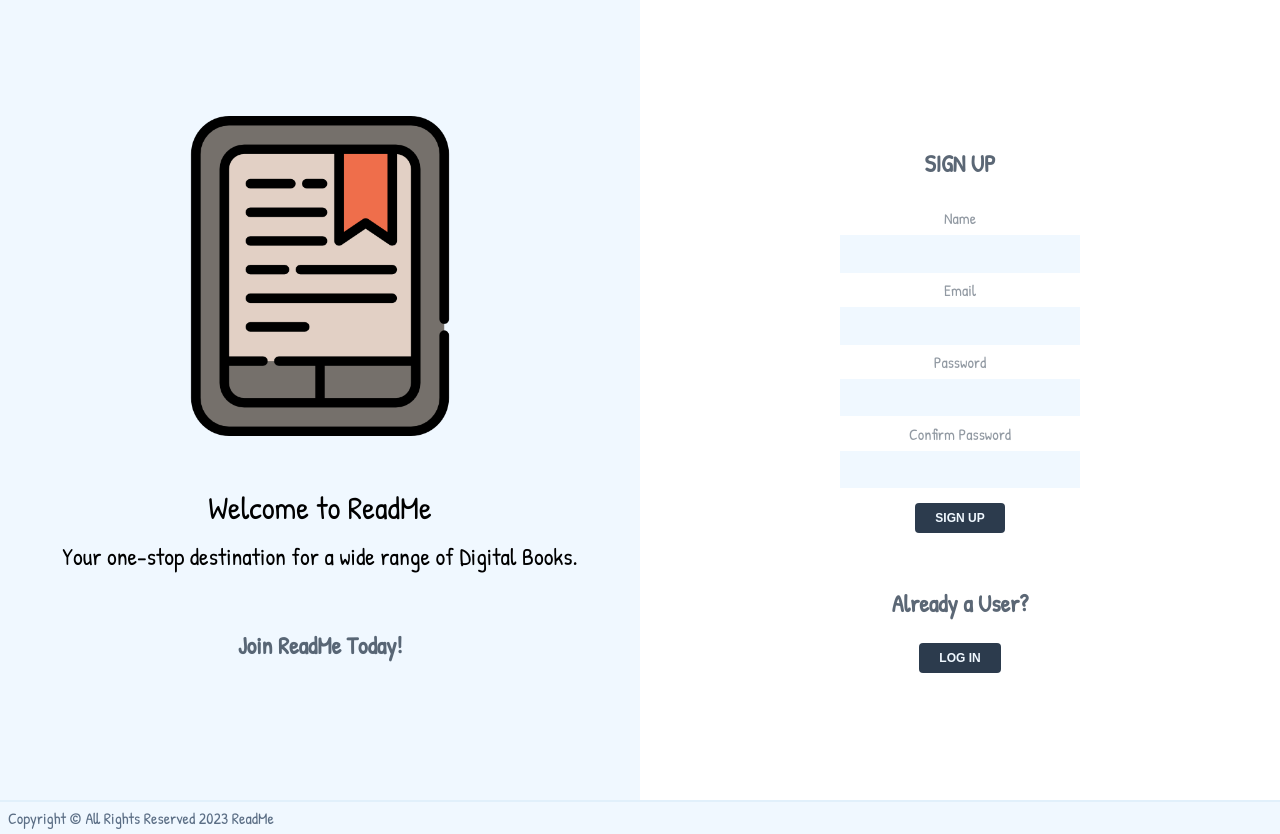
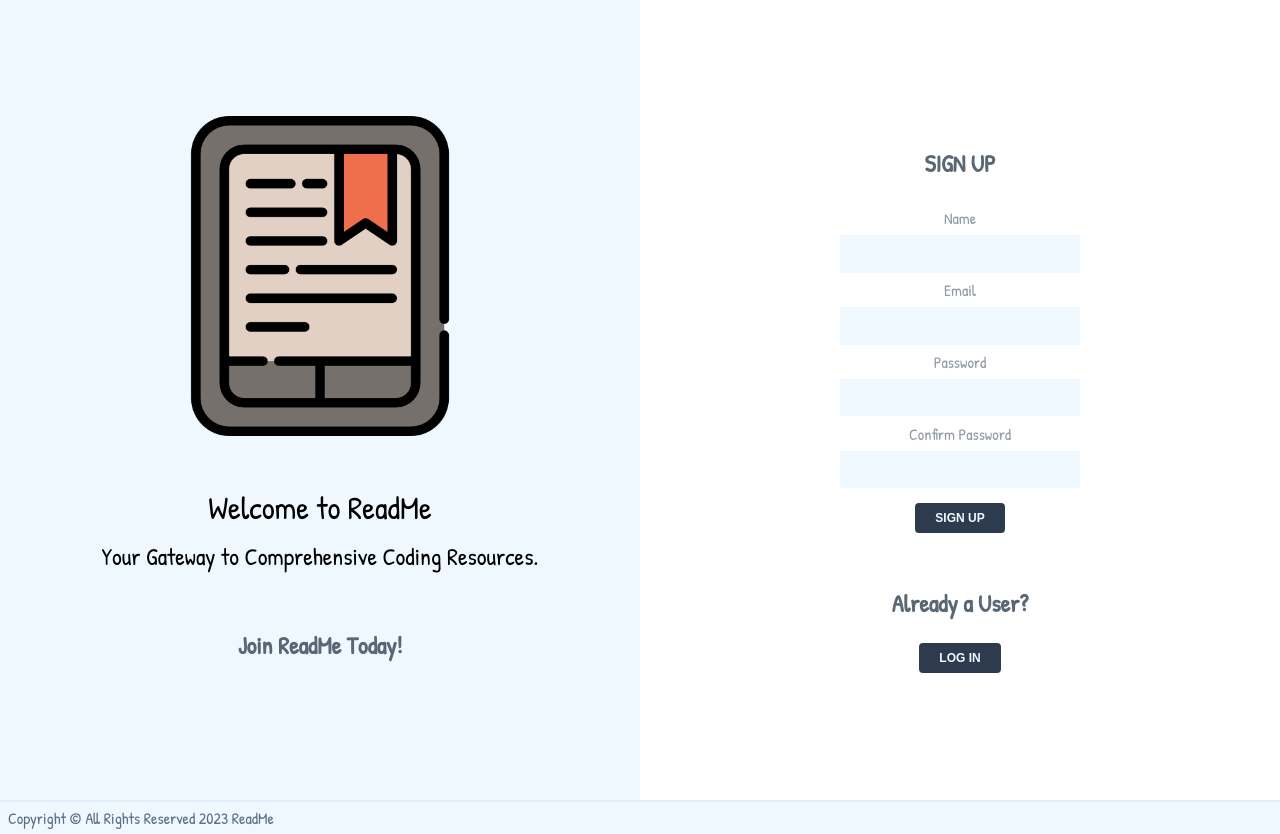
Before and after one commit to Rrantisi/ReadMe-Books-App, a React (Create React App) app: page /books/1 in a window 1280 px wide. Built offline with nearby package versions, Linux system fonts and the light colour scheme.

Commit message:
fix: updates readme

```diff
--- a/src/components/App/App.css
+++ b/src/components/App/App.css
@@ -36,7 +36,6 @@ nav {
   padding: 1vmin;
   font-size: 1.2em;
   grid-row: 1;
-  width: 100%;
 }
 
 .nav-links {
--- a/src/pages/Book/Book.js
+++ b/src/pages/Book/Book.js
@@ -3,9 +3,10 @@ import { useEffect, useState } from 'react';
 import { useParams } from 'react-router-dom';
 import striptags from 'striptags';
 
-export default function Book({bookPreviewLink}) {
+export default function Book(props) {
     const { id } = useParams();
     const URL = `https://www.googleapis.com/books/v1/volumes/${id}`;
+    const previewLink = `https://books.google.com/books?id=${id}&printsec=frontcover&source=gbs_ge_summary_r&cad=0#v=onepage&q&f=false`
 
     const [book, setBook] = useState(null);
     const [error, setError] = useState('');
@@ -30,7 +31,6 @@ export default function Book({bookPreviewLink}) {
     }
 
     const loaded = () => {
-
         // this line of code is to remove HTML tags from book description
         const strippedDescription = striptags(book.volumeInfo.description);
 
@@ -58,7 +58,7 @@ export default function Book({bookPreviewLink}) {
                     <p className="description">{strippedDescription}</p>
                     </div>
                     <br/>
-                    <a href={bookPreviewLink} target={'_blank'} rel="noreferrer">Preview Book Here</a>
+                    <a href={previewLink} target={'_blank'} rel="noreferrer">Preview Book Here</a>
                 </div>
                 <p className="error-message">&nbsp;{error}</p>
             </div>
--- a/src/pages/Main/Main.js
+++ b/src/pages/Main/Main.js
@@ -5,7 +5,7 @@ export default function Main() {
     return (
         <div className="Main">
             <img className="intro-logo" src={logo} alt="Logo"/>
-            <p className="intro"><span>Welcome to ReadMe</span><br /> Your one-stop destination for a wide range of Digital Books.</p>
+            <p className="intro"><span>Welcome to ReadMe</span><br /> Your Gateway to Comprehensive Coding Resources.</p>
         </div>
     )
 }
```
Also changed, not shown: 1 other file (tests, documents, lock files or other folders).
